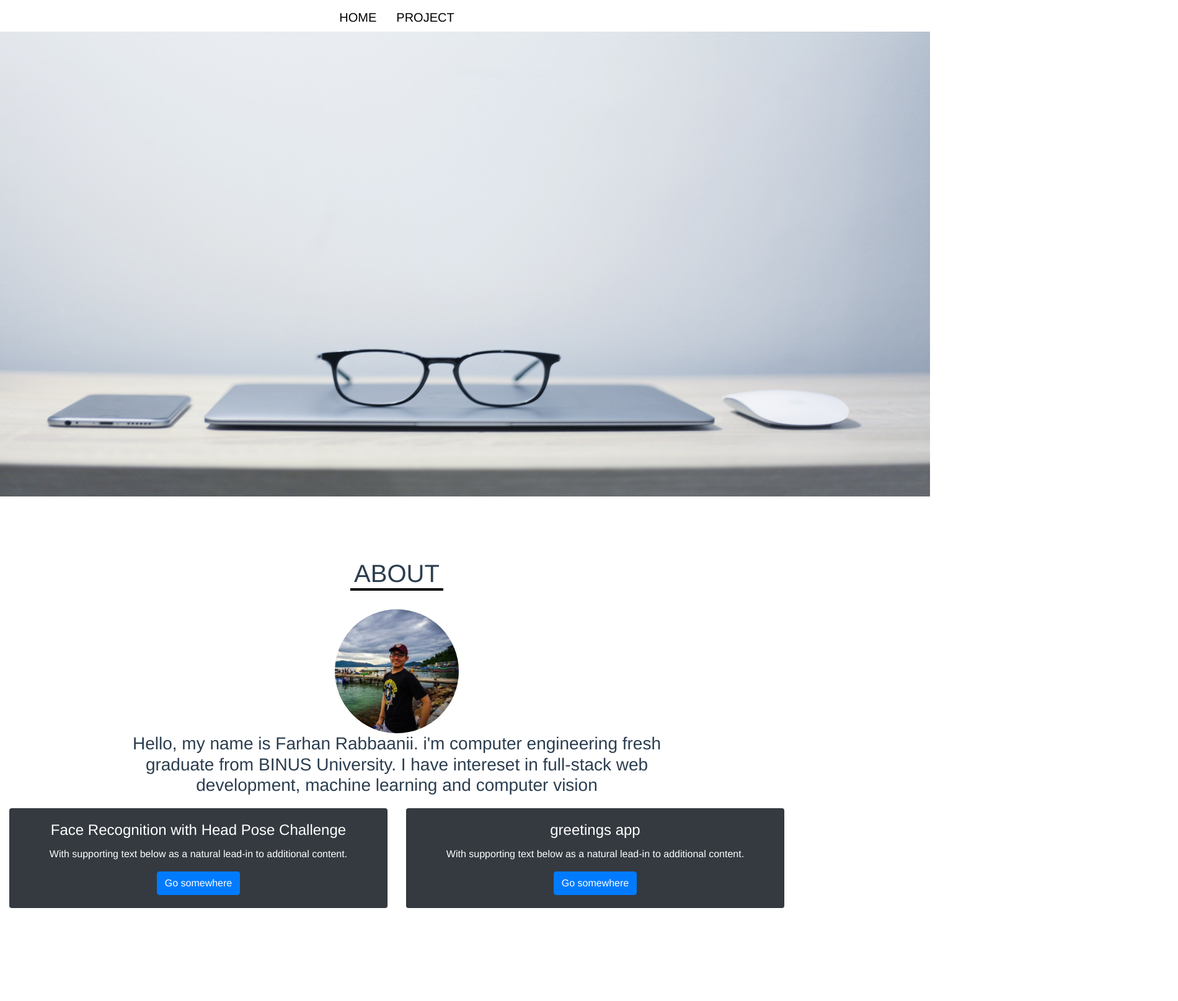
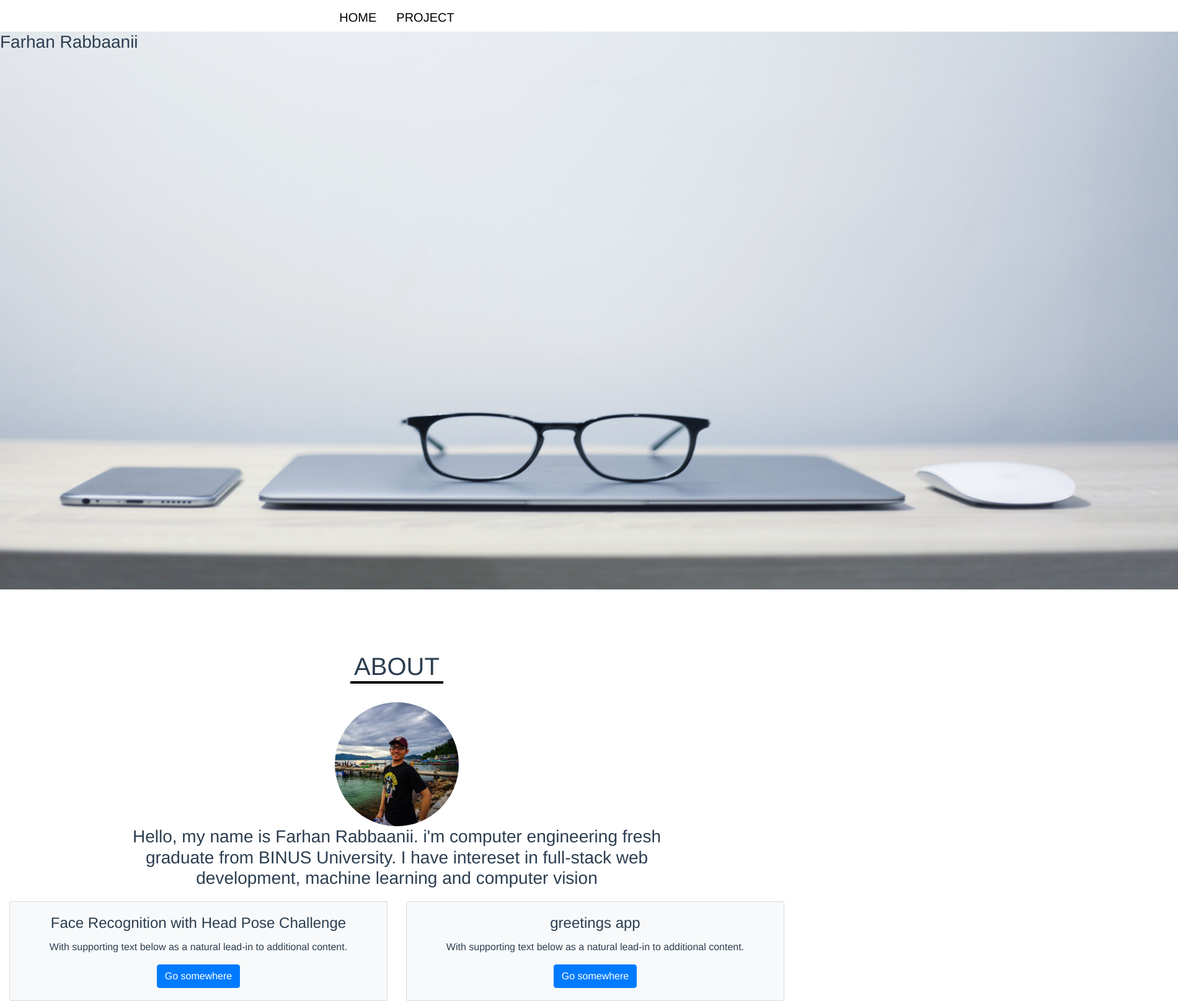
Before and after one commit to farhanrbnn/personal-web, a Vue app: page / in a window 1280 px wide. Shown: the whole page at 62% size, 1900 px wide, since content can reach past the window. Before the commit the page ends 1465 px from the top, so only its background shows below. Built offline with nearby package versions, Linux system fonts and the light colour scheme.

Commit message:
update mainPage section

```diff
--- a/src/components/aboutMe.vue
+++ b/src/components/aboutMe.vue
@@ -10,7 +10,7 @@
       <b-container fluid>
         <b-row>
           <b-col>
-            <b-card bg-variant="dark" text-variant="white" title="Face Recognition with Head Pose Challenge">
+            <b-card bg-variant="light" text-variant="black" title="Face Recognition with Head Pose Challenge">
               <b-card-text>
                 With supporting text below as a natural lead-in to additional content.
               </b-card-text>
@@ -18,7 +18,7 @@
             </b-card>
           </b-col>
           <b-col>
-            <b-card bg-variant="dark" text-variant="white" title="greetings app">
+            <b-card bg-variant="light" text-variant="black" title="greetings app">
               <b-card-text>
                 With supporting text below as a natural lead-in to additional content.
               </b-card-text>
--- a/src/components/mainPage.vue
+++ b/src/components/mainPage.vue
@@ -1,6 +1,7 @@
 <template>
 	<div id="mainPage">
-		<img v-bind:src="require('@/assets/computer.jpg')" width="1500" height="750">
+		<h3 class="mx-auto">Farhan Rabbaanii</h3>
+		<img v-bind:src="require('@/assets/computer.jpg')" width="1900" height="900">
 	</div>
 </template>
 
@@ -11,6 +12,10 @@
 </script>
 
 <style scoped>
+	h3 {
+		position: absolute;
+
+	}
 	#mainPage {
 		margin-bottom: 100px;
 	}
```
